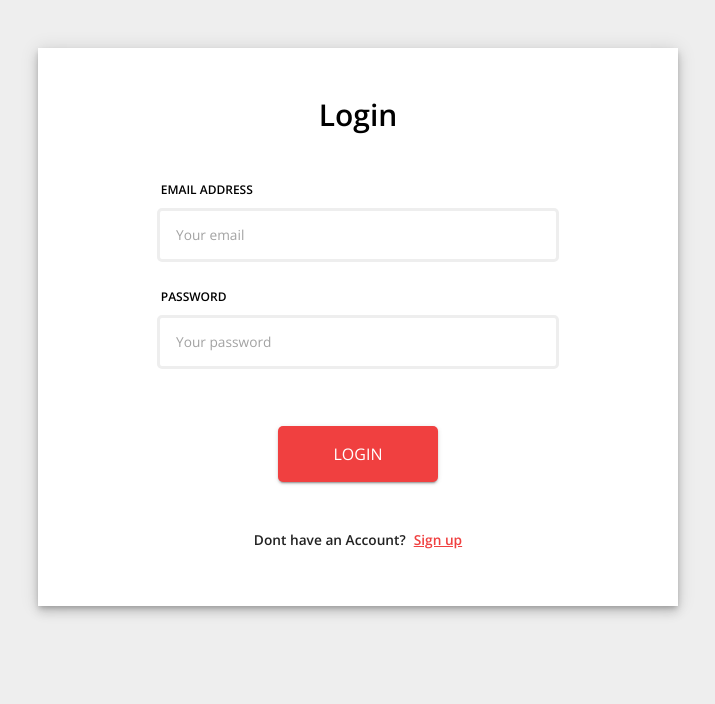
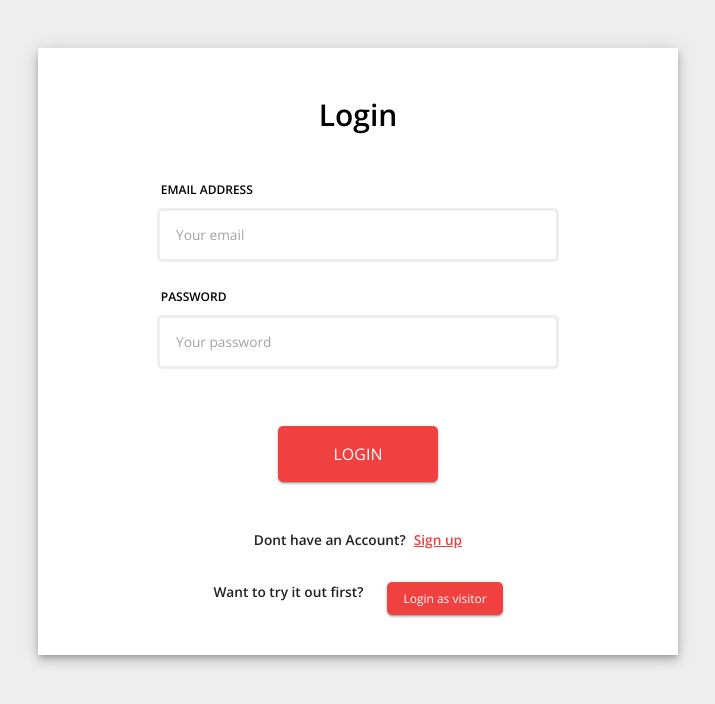
Before and after one commit to hatchways/team-brioche, a React (Create React App) app in the folder client/: page /login in a window 1280 px wide. Shown: the top 704 px of the page, without its empty margins (282-997 px from the left). Built offline with nearby package versions, Linux system fonts and the light colour scheme; no server answers.

Commit message:
added the demo user component to Account Wrapper

```diff
--- a/client/src/components/AccountWrapper/AccountWrapper.tsx
+++ b/client/src/components/AccountWrapper/AccountWrapper.tsx
@@ -1,6 +1,7 @@
 import { Box, CssBaseline, Grid, Paper, Typography } from '@material-ui/core';
 import { FunctionComponent } from 'react';
 import { Link } from 'react-router-dom';
+import DemoUser from '../DemoUser/DemoUser';
 import useStyles from './useStyles';
 
 interface Props {
@@ -28,6 +29,7 @@ const AccountWrapper: FunctionComponent<Props> = ({ children, isLogin }) => {
               {isLogin ? 'Dont have an Account?' : 'Already a member?'}
               <Link to={isLogin ? '/signup' : '/login'}>{isLogin ? 'Sign up' : 'Login'}</Link>
             </Typography>
+            <DemoUser />
           </Box>
         </Box>
       </Grid>
--- a/client/src/components/ProfileAvatar/ProfileAvatar.tsx
+++ b/client/src/components/ProfilePhoto/ProfileAvatar/ProfileAvatar.tsx
@@ -1,6 +1,6 @@
 import Avatar from '@material-ui/core/Avatar';
 import useStyles from './useStyles';
-import { User } from '../../interface/User';
+import { User } from '../../../interface/User';
 
 interface Props {
   user: User;
```
Also changed, not shown: client/src/components/ProfilePhoto/ProfileAvatar/useStyles.ts (renamed from client/src/components/ProfileAvatar/useStyles.ts).
